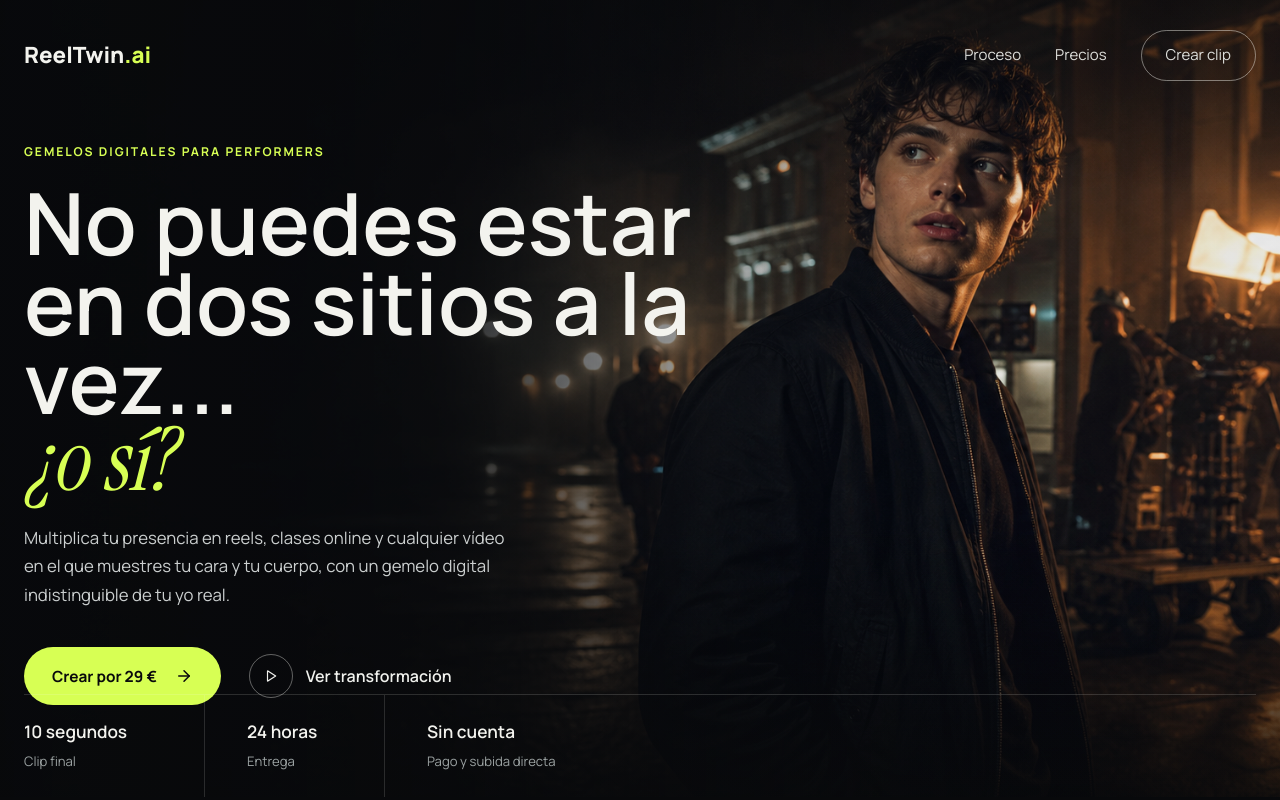
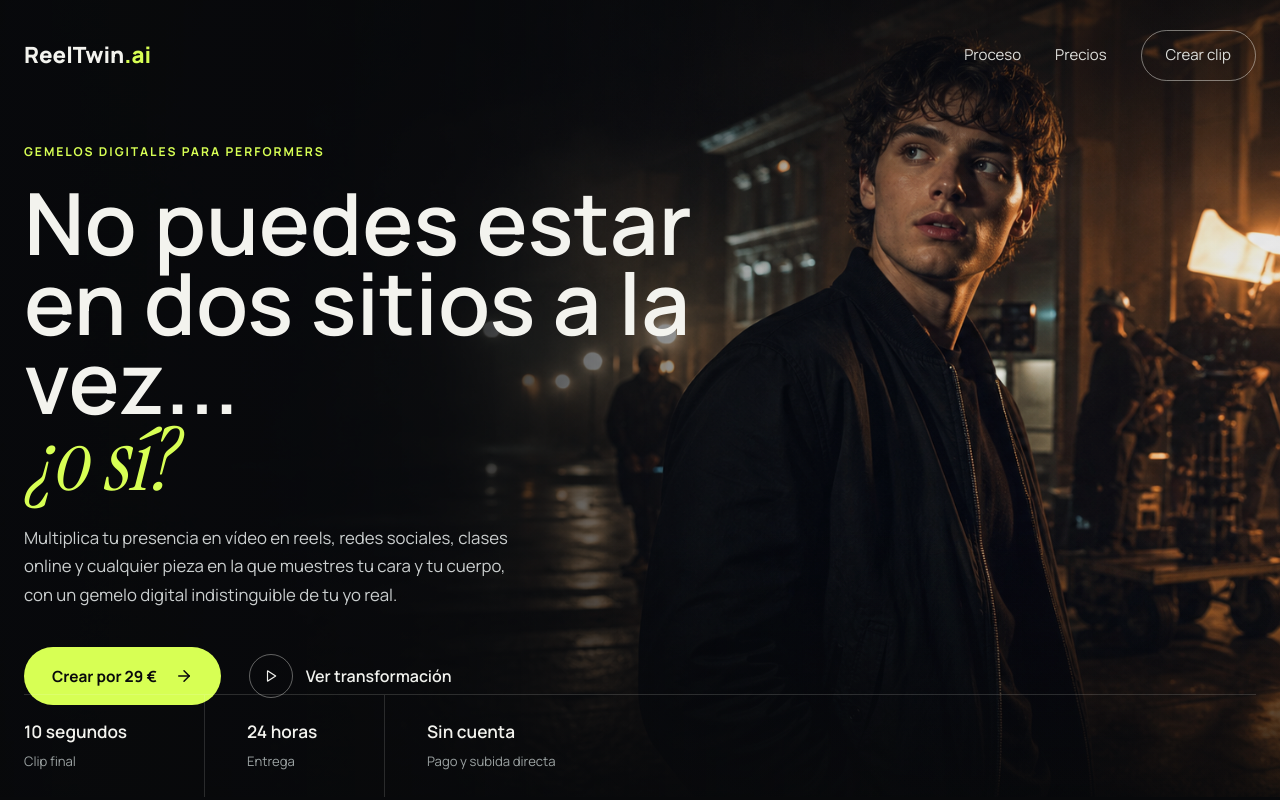
Before and after one commit to carferlopez/reeltwin-ai-mvp, a Next.js app: page / in a window 1280 px wide. Shown: the top 800 px of the page. Built offline with nearby package versions, Linux system fonts and the light colour scheme; no server answers.

Commit message:
copy: expand hero description to include reels, social media, classes and body presence

```diff
--- a/app/page.tsx
+++ b/app/page.tsx
@@ -75,8 +75,8 @@ export default function HomePage() {
             No puedes estar en dos sitios a la vez... <em>¿o sí?</em>
           </h1>
           <p className="hero-description">
-            Multiplica tu presencia en reels, clases online y cualquier vídeo
-            en el que muestres tu cara y tu cuerpo, con un gemelo digital indistinguible de tu yo real.
+            Multiplica tu presencia en vídeo en reels, redes sociales, clases online y cualquier
+            pieza en la que muestres tu cara y tu cuerpo, con un gemelo digital indistinguible de tu yo real.
           </p>
           <div className="hero-actions">
             <a className="button-primary" href="#pricing">
```
